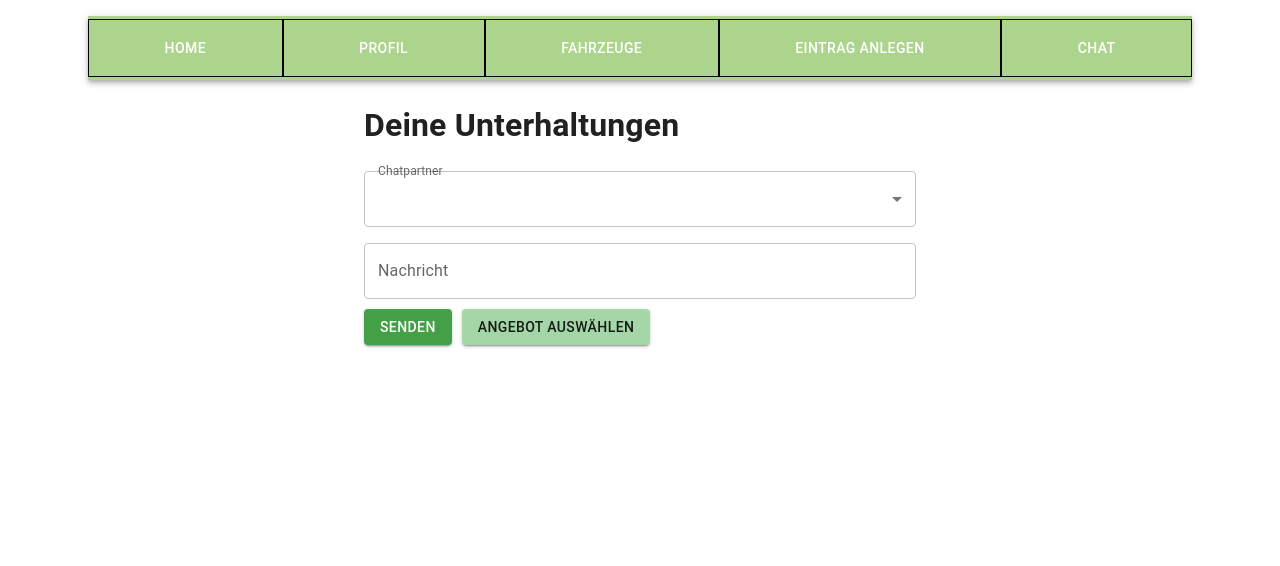
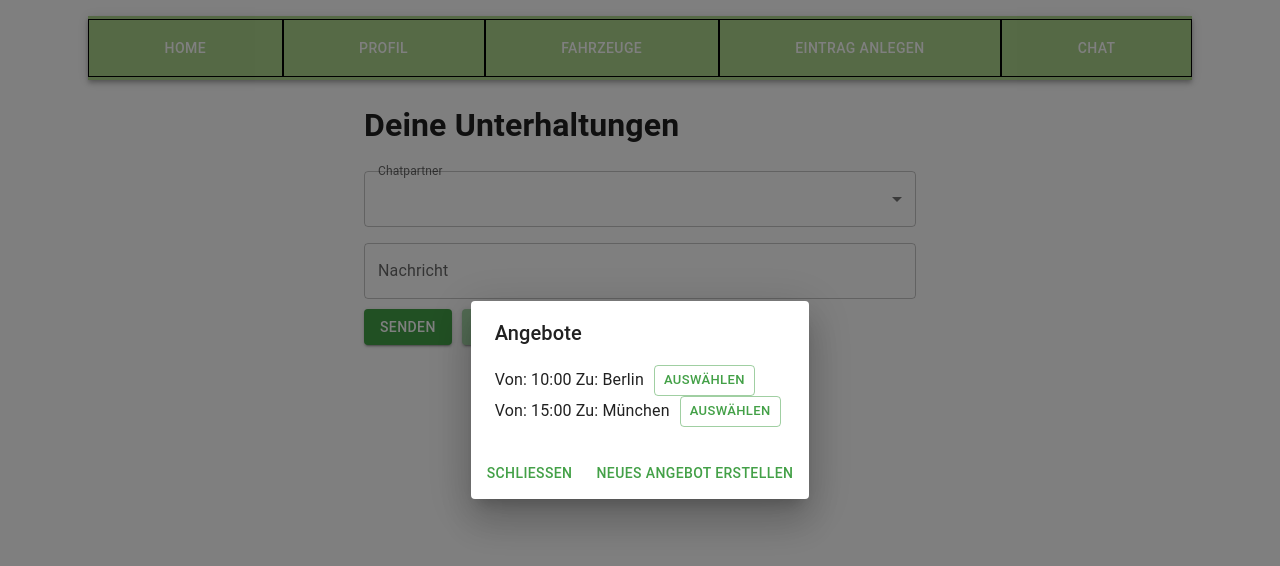
Before and after one commit to mariemllr/MyCargonaut-Frontend, a React (Create React App) app: page /chat in a window 1280 px wide. Both pictures are taken after a click on the button "ANGEBOT AUSWÄHLEN". Shown: the top 566 px of the page. Built offline with nearby package versions, Linux system fonts and the light colour scheme.

Commit message:
Added Offer Selection

```diff
--- a/src/pages/Chat/Chat.tsx
+++ b/src/pages/Chat/Chat.tsx
@@ -10,6 +10,10 @@ import {
   MenuItem,
   FormControl,
   InputLabel,
+  Dialog,
+  DialogActions,
+  DialogContent,
+  DialogTitle,
 } from "@mui/material";
 import { styled } from "@mui/system";
 import React, { useState } from "react";
@@ -51,14 +55,22 @@ interface ChatPartner {
 
 const Chat: React.FC = () => {
   const [input, setInput] = useState<string>("");
+  const [open, setOpen] = useState(false);
 
-  const OfferBubble = styled(Paper)(({ theme }) => ({
-    padding: theme.spacing(1, 2),
-    margin: theme.spacing(1, 0),
-    maxWidth: "80%",
-    wordWrap: "break-word",
-    backgroundColor: theme.palette.grey[200],
-  }));
+  const handleOpen = () => {
+    setOpen(true);
+  };
+
+  const handleClose = () => {
+    setOpen(false);
+  };
+
+  const [selectedOffer, setSelectedOffer] = useState<RideOffer | null>(null);
+
+  const handleOfferSelection = (offer: RideOffer) => {
+    setSelectedOffer(offer);
+    handleClose();
+  };
 
   const initialChatPartners: ChatPartner[] = [
     {
@@ -254,9 +266,39 @@ const Chat: React.FC = () => {
       <Button
         variant="contained"
         color="secondary"
-        style={{ marginTop: "10px" }}>
+        style={{ marginTop: "10px" }}
+        onClick={handleOpen}>
         Angebot Auswählen
       </Button>
+
+      <Dialog open={open} onClose={handleClose}>
+        <DialogTitle>Angebote</DialogTitle>
+        <DialogContent>
+          {initialChatPartners.map((partner) =>
+            partner.messages.map(
+              (message) =>
+                message.type === "offer" && (
+                  <div key={message.id}>
+                    {`Von: ${message.offer?.departureTime} Zu: ${message.offer?.destination}`}
+                    <Button
+                      variant="outlined"
+                      size="small"
+                      style={{ marginLeft: "10px" }}
+                      onClick={() => handleOfferSelection(message.offer!)}>
+                      Auswählen
+                    </Button>
+                  </div>
+                )
+            )
+          )}
+        </DialogContent>
+        <DialogActions>
+          <Button onClick={handleClose} color="primary">
+            Schließen
+          </Button>
+          <Button color="primary">Neues Angebot erstellen</Button>
+        </DialogActions>
+      </Dialog>
     </Container>
   );
 };
```
